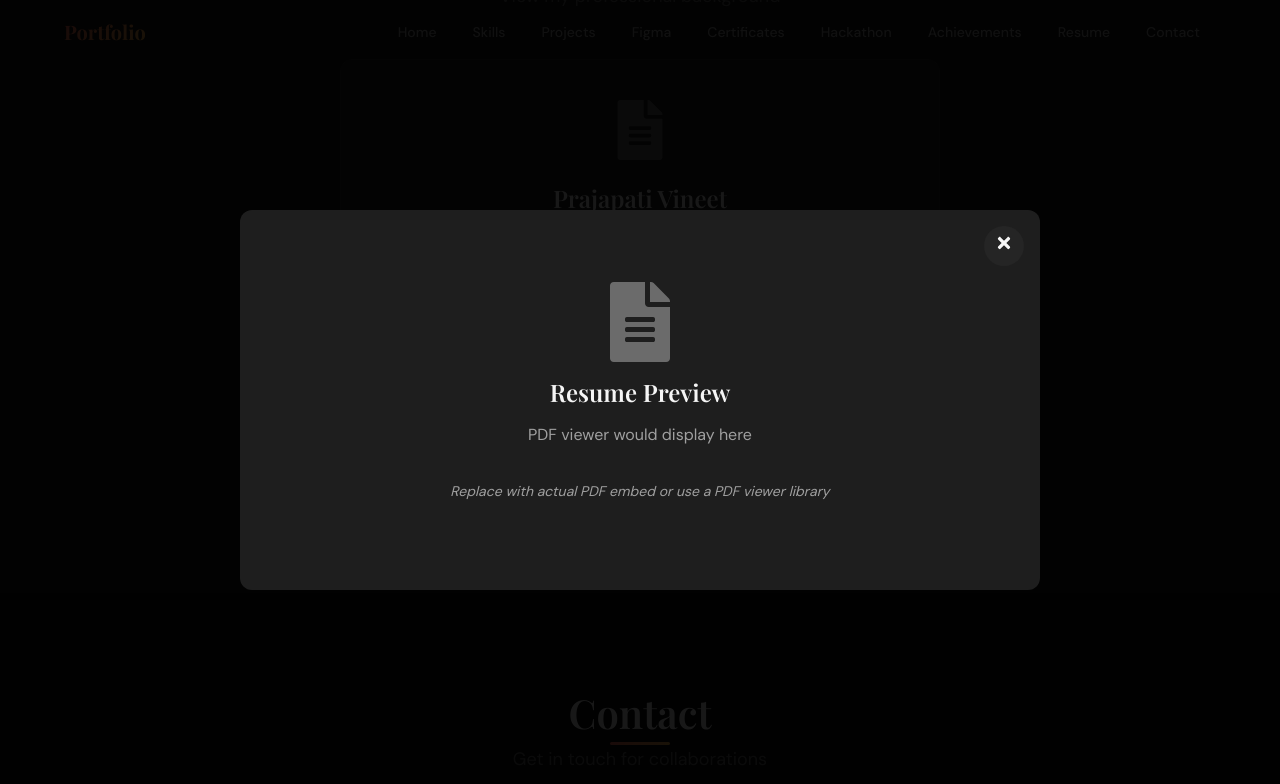
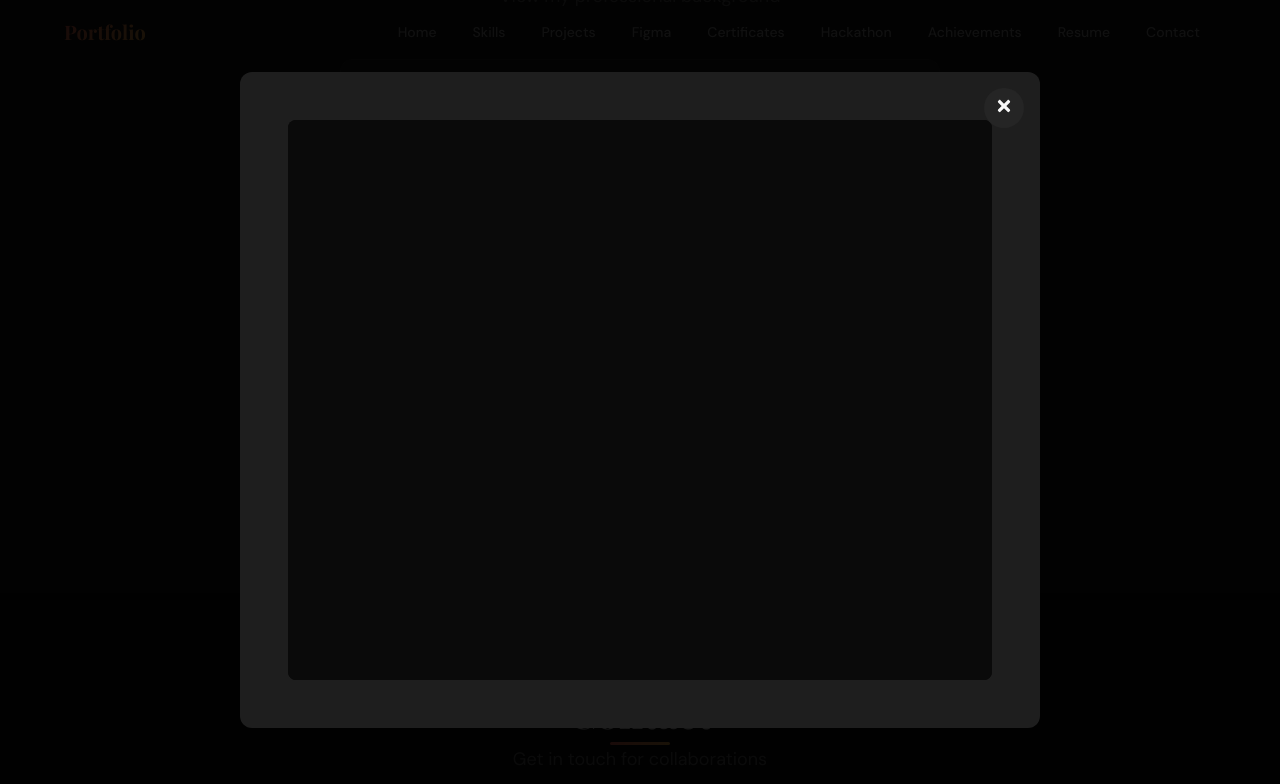
Before and after one commit to vineet1cg/PORTFOLIO, a React (Vite) app: page / in a window 1280 px wide. Both pictures are taken after a click on the button "View Resume". Shown: the part 5973-6757 px from the top of the page. Built offline with nearby package versions, Linux system fonts and the light colour scheme.

Commit message:
Add PDF viewer to View Resume modal

```diff
--- a/src/components/Resume.jsx
+++ b/src/components/Resume.jsx
@@ -75,12 +75,11 @@ function Resume() {
                   <FaTimes />
                 </button>
                 <div className={styles.pdfViewer}>
-                  <FaFileAlt size={80} />
-                  <h3>Resume Preview</h3>
-                  <p>PDF viewer would display here</p>
-                  <p className={styles.hint}>
-                    Replace with actual PDF embed or use a PDF viewer library
-                  </p>
+                  <iframe
+                    src="/resume.pdf"
+                    className={styles.pdfFrame}
+                    title="Resume PDF"
+                  />
                 </div>
               </motion.div>
             </motion.div>
--- a/src/components/Resume.module.css
+++ b/src/components/Resume.module.css
@@ -163,7 +163,7 @@
   flex-direction: column;
   align-items: center;
   gap: var(--space-4);
-  padding: var(--space-10);
+  padding: var(--space-4);
   color: var(--text-muted);
 }
 
@@ -171,6 +171,14 @@
   color: var(--text-primary);
 }
 
+.pdfFrame {
+  width: 100%;
+  height: 70vh;
+  border: none;
+  border-radius: var(--radius-md);
+  background: var(--bg-primary);
+}
+
 .hint {
   font-size: var(--text-sm);
   font-style: italic;
```
Also changed, not shown: 1 other file (tests, documents, lock files or other folders).
